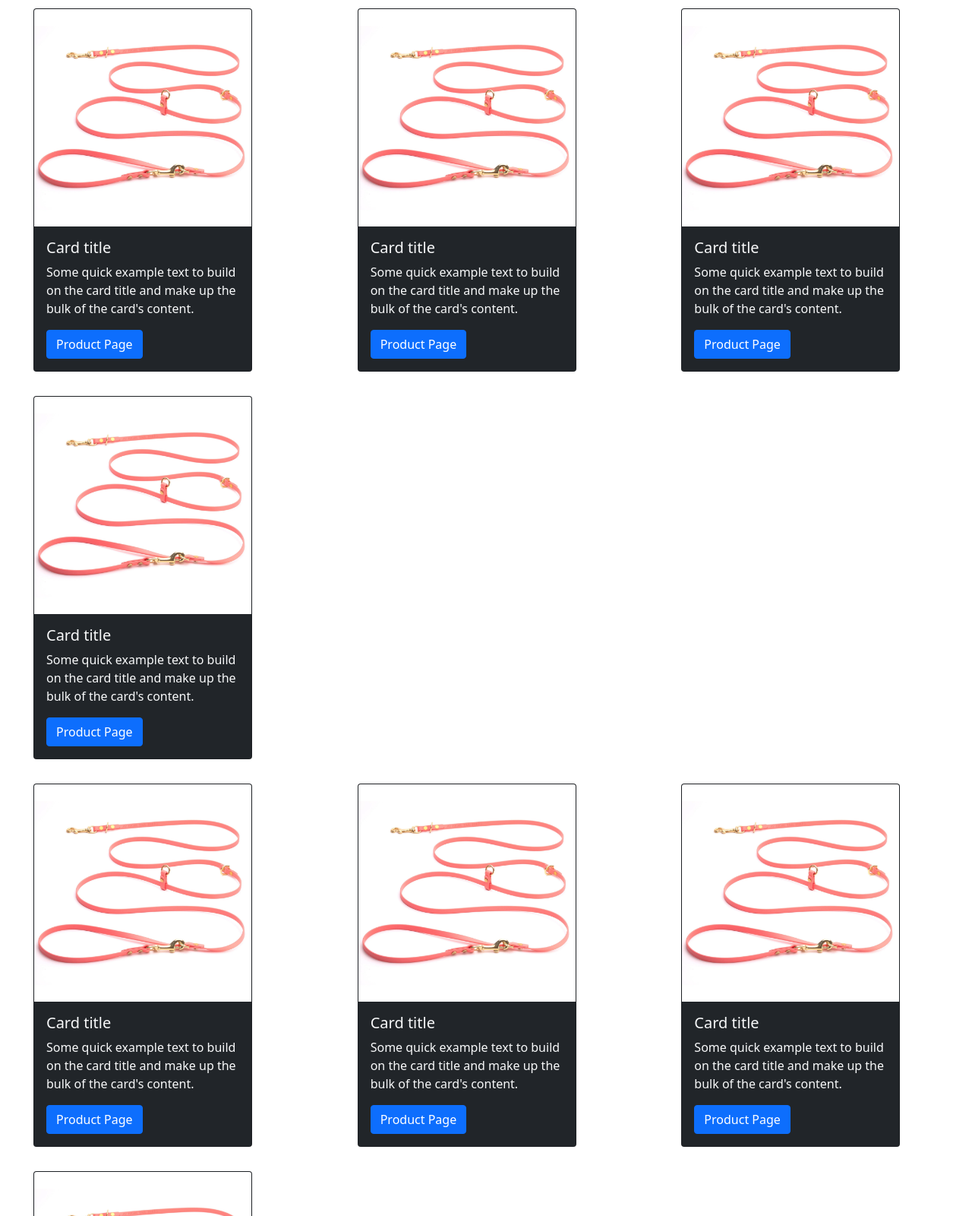
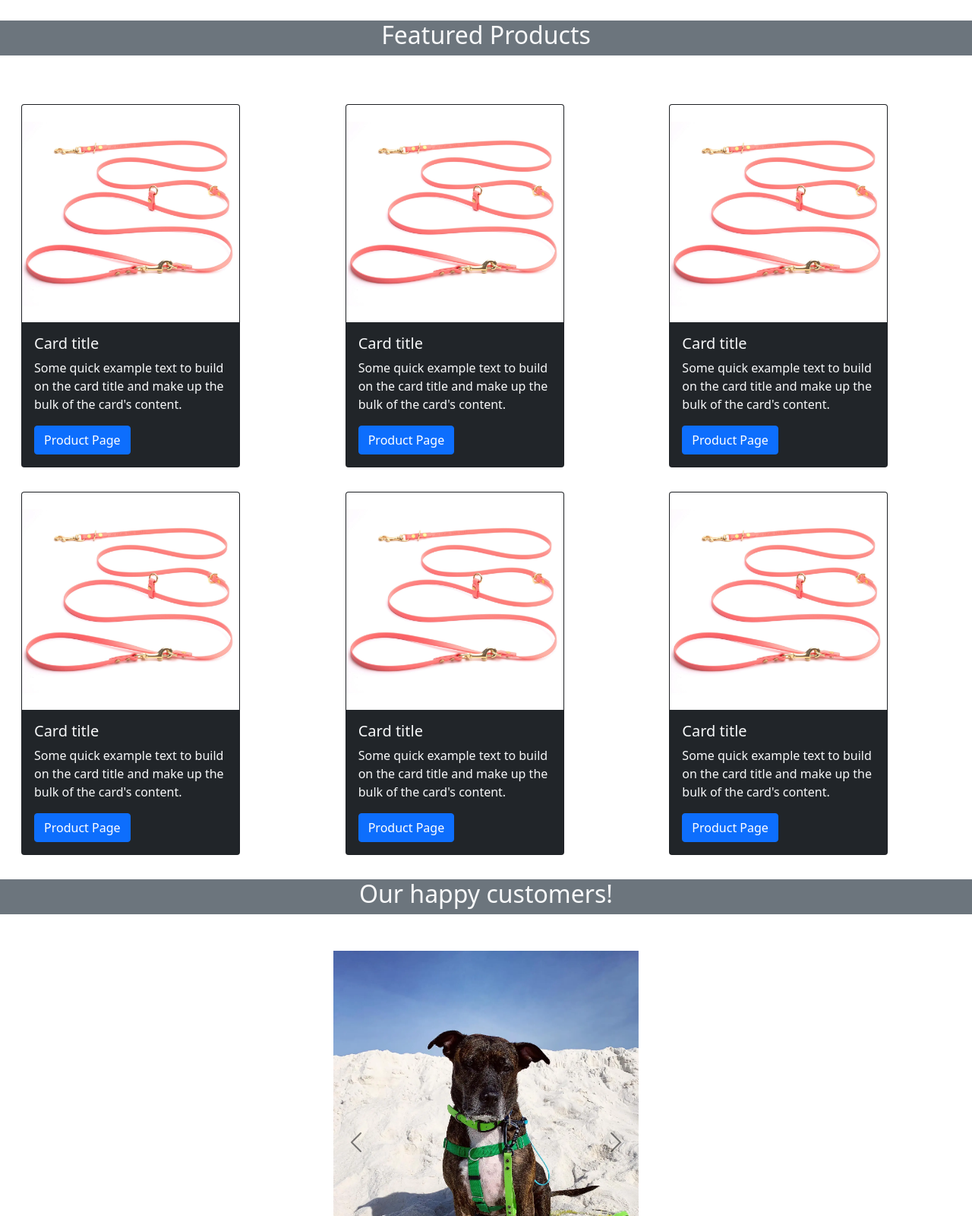
Before and after one commit to GeekAndDestroy/week01-day4_Bootstrap-ECommerce, a plain HTML site: page index.html in a window 1280 px wide. Shown: the part 120-1720 px from the top of the page at 76% size. Drawn offline with nearby package versions, Linux system fonts and the light colour scheme.

Commit message:
Headers, minor adjustments

```diff
--- a/index.html
+++ b/index.html
@@ -88,80 +88,128 @@
 
     <!-- Featured Products -->
 
-    <div class="container-fluid m-3">
+    <div class="container-fluid ">
+      <div class="row bg-secondary text-light my-5">
+        <div class="col text-center">
+          <h2>Featured Products</h2>
+        </div>
+      </div>
       <div class="row">
-            <div class="col m-3"><div class="card bg-dark text-light" style="width: 18rem;" >
-                <img src="./images/products/leashes/handsfreesmallbiothanedogleashinpinkwithbrasshardware_3000x.webp" class="card-img-top" alt="...">
+        <div class="col m-3">
+          <div class="card bg-dark text-light" style="width: 18rem">
+            <img
+              src="./images/products/leashes/handsfreesmallbiothanedogleashinpinkwithbrasshardware_3000x.webp"
+              class="card-img-top"
+              alt="..."
+            />
             <div class="card-body">
               <h5 class="card-title">Card title</h5>
-                  <p class="card-text">Some quick example text to build on the card title and make up the bulk of the card's content.</p>
+              <p class="card-text">
+                Some quick example text to build on the card title and make up
+                the bulk of the card's content.
+              </p>
               <a href="#" class="btn btn-primary">Product Page</a>
             </div>
-              </div></div>
-            <div class="col m-3"><div class="card bg-dark text-light" style="width: 18rem;" >
-                <img src="./images/products/leashes/handsfreesmallbiothanedogleashinpinkwithbrasshardware_3000x.webp" class="card-img-top" alt="...">
+          </div>
+        </div>
+        <div class="col m-3">
+          <div class="card bg-dark text-light" style="width: 18rem">
+            <img
+              src="./images/products/leashes/handsfreesmallbiothanedogleashinpinkwithbrasshardware_3000x.webp"
+              class="card-img-top"
+              alt="..."
+            />
             <div class="card-body">
               <h5 class="card-title">Card title</h5>
-                  <p class="card-text">Some quick example text to build on the card title and make up the bulk of the card's content.</p>
+              <p class="card-text">
+                Some quick example text to build on the card title and make up
+                the bulk of the card's content.
+              </p>
               <a href="#" class="btn btn-primary">Product Page</a>
             </div>
-              </div></div>
-            <div class="col m-3"><div class="card bg-dark text-light" style="width: 18rem;" >
-                <img src="./images/products/leashes/handsfreesmallbiothanedogleashinpinkwithbrasshardware_3000x.webp" class="card-img-top" alt="...">
+          </div>
+        </div>
+        <div class="col m-3">
+          <div class="card bg-dark text-light" style="width: 18rem">
+            <img
+              src="./images/products/leashes/handsfreesmallbiothanedogleashinpinkwithbrasshardware_3000x.webp"
+              class="card-img-top"
+              alt="..."
+            />
             <div class="card-body">
               <h5 class="card-title">Card title</h5>
-                  <p class="card-text">Some quick example text to build on the card title and make up the bulk of the card's content.</p>
+              <p class="card-text">
+                Some quick example text to build on the card title and make up
+                the bulk of the card's content.
+              </p>
               <a href="#" class="btn btn-primary">Product Page</a>
             </div>
-              </div></div>
-            <div class="col m-3"><div class="card bg-dark text-light" style="width: 18rem;" >
-                <img src="./images/products/leashes/handsfreesmallbiothanedogleashinpinkwithbrasshardware_3000x.webp" class="card-img-top" alt="...">
+          </div>
+        </div>
+      </div>
+      <div class="row">
+        <div class="col m-3">
+          <div class="card bg-dark text-light" style="width: 18rem">
+            <img
+              src="./images/products/leashes/handsfreesmallbiothanedogleashinpinkwithbrasshardware_3000x.webp"
+              class="card-img-top"
+              alt="..."
+            />
             <div class="card-body">
               <h5 class="card-title">Card title</h5>
-                  <p class="card-text">Some quick example text to build on the card title and make up the bulk of the card's content.</p>
+              <p class="card-text">
+                Some quick example text to build on the card title and make up
+                the bulk of the card's content.
+              </p>
               <a href="#" class="btn btn-primary">Product Page</a>
             </div>
-              </div></div>
           </div>
-        <div class="row">
-            <div class="col m-3"><div class="card bg-dark text-light" style="width: 18rem;" >
-                <img src="./images/products/leashes/handsfreesmallbiothanedogleashinpinkwithbrasshardware_3000x.webp" class="card-img-top" alt="...">
+        </div>
+        <div class="col m-3">
+          <div class="card bg-dark text-light" style="width: 18rem">
+            <img
+              src="./images/products/leashes/handsfreesmallbiothanedogleashinpinkwithbrasshardware_3000x.webp"
+              class="card-img-top"
+              alt="..."
+            />
             <div class="card-body">
               <h5 class="card-title">Card title</h5>
-                  <p class="card-text">Some quick example text to build on the card title and make up the bulk of the card's content.</p>
+              <p class="card-text">
+                Some quick example text to build on the card title and make up
+                the bulk of the card's content.
+              </p>
               <a href="#" class="btn btn-primary">Product Page</a>
             </div>
-              </div></div>
-            <div class="col m-3"><div class="card bg-dark text-light" style="width: 18rem;" >
-                <img src="./images/products/leashes/handsfreesmallbiothanedogleashinpinkwithbrasshardware_3000x.webp" class="card-img-top" alt="...">
+          </div>
+        </div>
+        <div class="col m-3">
+          <div class="card bg-dark text-light" style="width: 18rem">
+            <img
+              src="./images/products/leashes/handsfreesmallbiothanedogleashinpinkwithbrasshardware_3000x.webp"
+              class="card-img-top"
+              alt="..."
+            />
             <div class="card-body">
               <h5 class="card-title">Card title</h5>
-                  <p class="card-text">Some quick example text to build on the card title and make up the bulk of the card's content.</p>
+              <p class="card-text">
+                Some quick example text to build on the card title and make up
+                the bulk of the card's content.
+              </p>
               <a href="#" class="btn btn-primary">Product Page</a>
             </div>
-              </div></div>
-            <div class="col m-3"><div class="card bg-dark text-light" style="width: 18rem;" >
-                <img src="./images/products/leashes/handsfreesmallbiothanedogleashinpinkwithbrasshardware_3000x.webp" class="card-img-top" alt="...">
-                <div class="card-body">
-                  <h5 class="card-title">Card title</h5>
-                  <p class="card-text">Some quick example text to build on the card title and make up the bulk of the card's content.</p>
-                  <a href="#" class="btn btn-primary">Product Page</a>
           </div>
-              </div></div>
-            <div class="col m-3"><div class="card bg-dark text-light" style="width: 18rem;" >
-                <img src="./images/products/leashes/handsfreesmallbiothanedogleashinpinkwithbrasshardware_3000x.webp" class="card-img-top" alt="...">
-                <div class="card-body">
-                  <h5 class="card-title">Card title</h5>
-                  <p class="card-text">Some quick example text to build on the card title and make up the bulk of the card's content.</p>
-                  <a href="#" class="btn btn-primary">Product Page</a>
         </div>
-              </div></div>
       </div>
     </div>
 
     <!-- Featured Gallery -->
     <div class="container-fluid my-3">
-      <div class="row vh-50">
+        <div class="row bg-secondary text-light y-3">
+            <div class="col text-center">
+              <h2>Our happy customers!</h2>
+            </div>
+          </div>
+      <div class="row my-5 vh-50">
         <div class="col-4"></div>
         <div class="col">
           <div id="carouselExample" class="carousel carousel-dark slide">
```
Also changed, not shown: 1 other file. Lines whose indentation alone changed are shown as unchanged.
